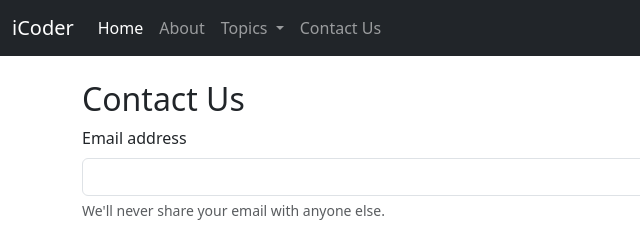
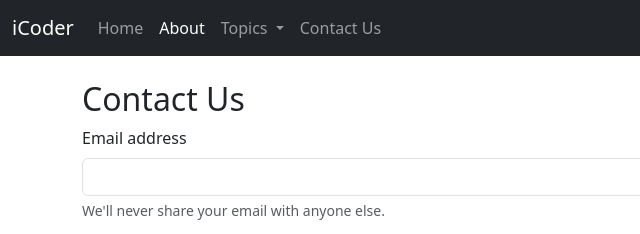
Before and after one commit to Tamsil-sarnobat/iCoderBootstrap, a plain HTML site: page Contact.html in a window 1280 px wide. Shown: the top 234 px of the page, 0-640 px from the left. Drawn offline with nearby package versions, Linux system fonts and the light colour scheme.

Commit message:
Update Contact.html

```diff
--- a/Contact.html
+++ b/Contact.html
@@ -19,10 +19,10 @@
               <div class="collapse navbar-collapse" id="navbarSupportedContent">
                 <ul class="navbar-nav me-auto mb-2 mb-lg-0">
                   <li class="nav-item">
-                    <a class="nav-link active" aria-current="page" href="/">Home</a>
+                    <a class="nav-link" aria-current="page" href="/">Home</a>
                   </li>
                   <li class="nav-item">
-                    <a class="nav-link" href="/iCoderBootstrap/About.html">About</a>
+                    <a class="nav-link active" href="/iCoderBootstrap/About.html">About</a>
                   </li>
                   <li class="nav-item dropdown">
                     <a class="nav-link dropdown-toggle" href="#" role="button" data-bs-toggle="dropdown" aria-expanded="false">
```
